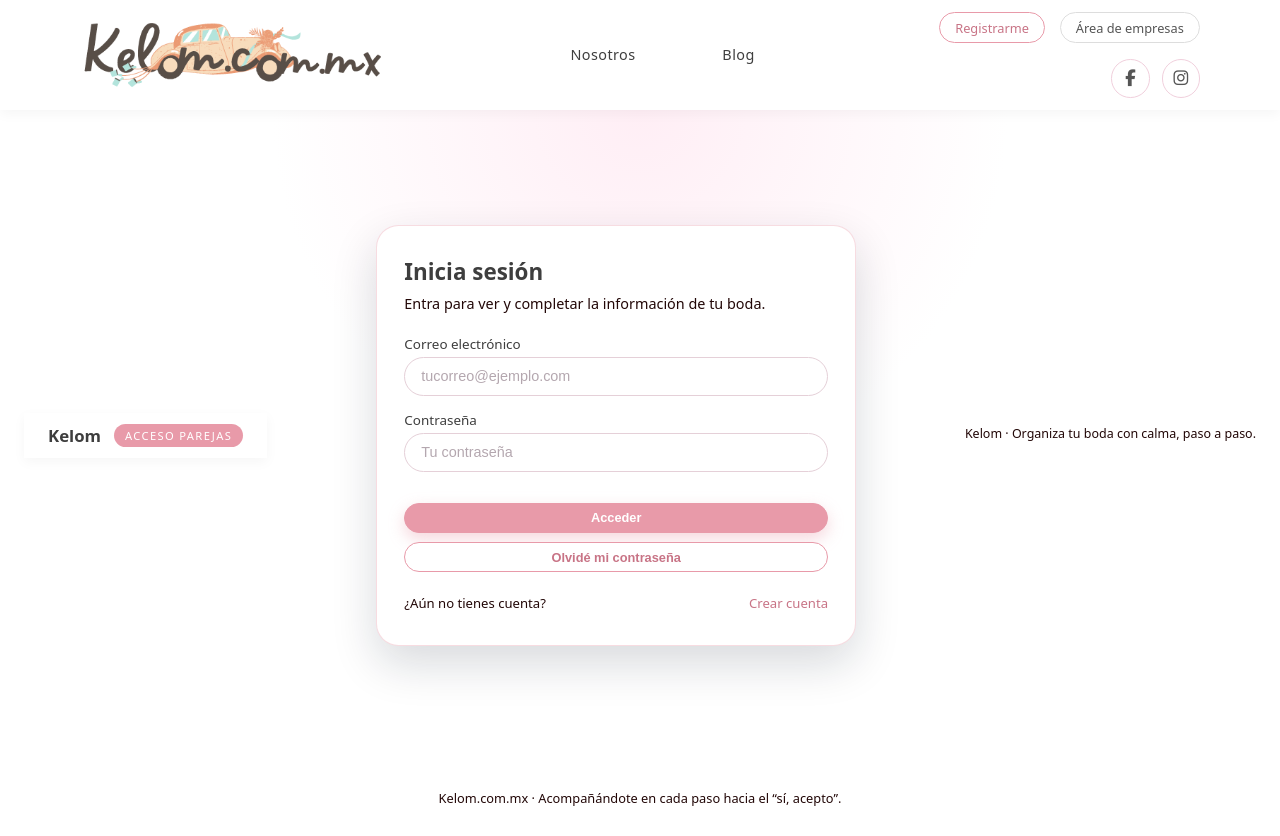
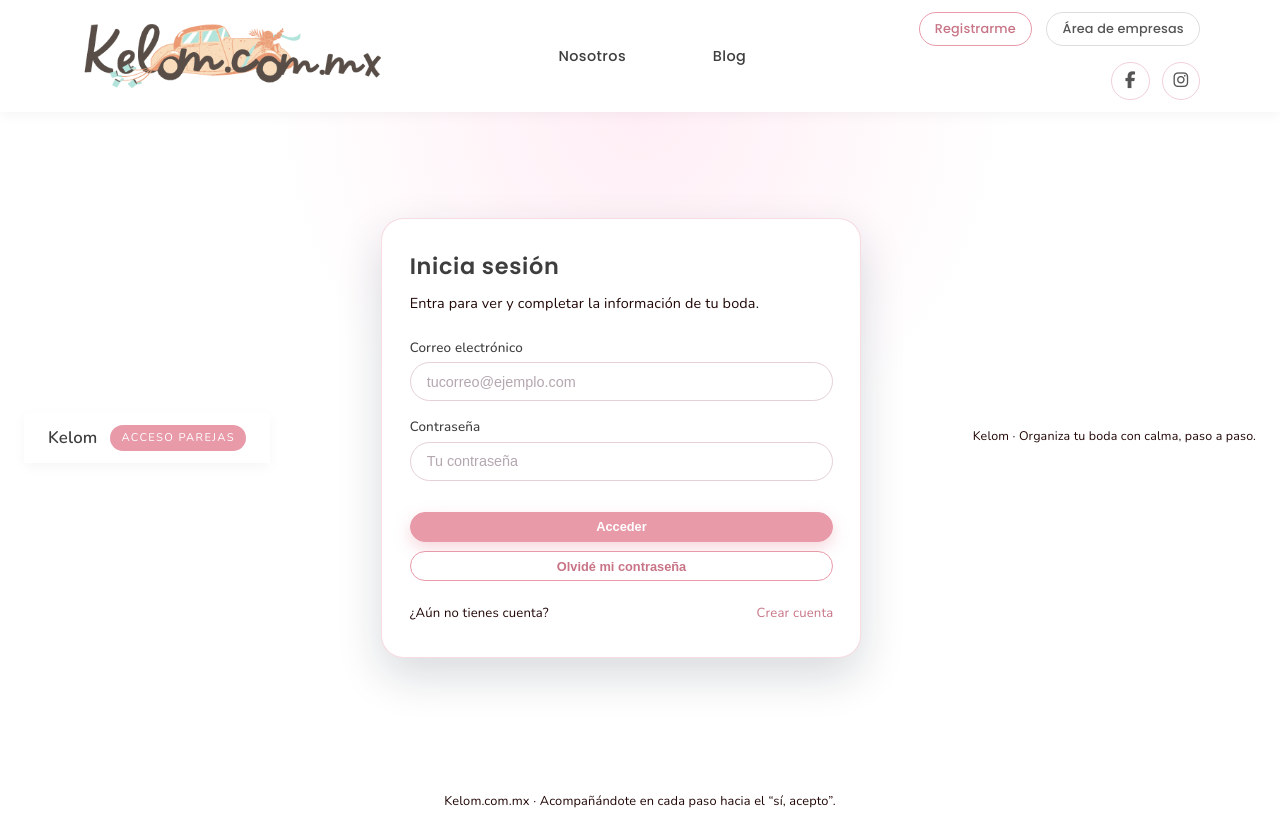
Before and after one commit to Genarohp7/kelom, a React (Vite) app: page /acceso in a window 1280 px wide. Built offline with nearby package versions, Linux system fonts and the light colour scheme.

Commit message:
change font on globalcss

```diff
--- a/src/styles/global.css
+++ b/src/styles/global.css
@@ -2,6 +2,9 @@
 @import url("../../Blocks/BlogPage.css");
 @import url("../../Blocks/Business/BusinessBenefitsPage.css");
 @import url("../../Blocks/User/UserAuth.css");
+
+/* Fuentes de Google: títulos (Poppins) y cuerpo (Nunito) */
+@import url("https://fonts.googleapis.com/css2?family=Poppins:wght@400;500;600;700&family=Nunito:wght@300;400;500;600&display=swap");
 
 :root {
   --color-bg: #fff7f3;
@@ -9,6 +12,11 @@
   --color-primary-dark: #c87486;
   --color-text-main: #3e3e3e;
   --color-text-soft: #220707;
+
+  --font-body: "Nunito", system-ui, -apple-system, BlinkMacSystemFont, "Segoe UI",
+    sans-serif;
+  --font-heading: "Poppins", system-ui, -apple-system, BlinkMacSystemFont,
+    "Segoe UI", sans-serif;
 }
 
 *,
@@ -19,10 +27,63 @@
 
 body {
   margin: 0;
-  font-family: system-ui, -apple-system, BlinkMacSystemFont, "Segoe UI",
-    sans-serif;
+  font-family: var(--font-body);
+  line-height: 1.6;
+  letter-spacing: 0.01em;
   background: radial-gradient(circle at top, #ffeef5 0, #fff 45%, #fff 100%);
   color: var(--color-text-main);
+}
+
+/* Titulares más "vivos" */
+h1,
+h2,
+h3,
+h4,
+h5,
+h6,
+.hero__title,
+.blog__title,
+.blog__featured-title,
+.blog-card__title,
+.about__title,
+.section-title,
+.register-card__title,
+.profile-card__title,
+.preview-card__title {
+  font-family: var(--font-heading);
+  font-weight: 600;
+  letter-spacing: 0.03em;
+}
+
+/* Subtítulos y textos largos, más suaves y legibles */
+p,
+.register-card__subtitle,
+.blog__subtitle,
+.blog__section-subtitle,
+.preview-card__subtitle {
+  font-family: var(--font-body);
+  font-weight: 400;
+}
+
+/* Navegación y botones con fuente de títulos para dar carácter */
+.header__nav-link,
+.header__btn,
+.business-register__logo-pill,
+.business-register__logo-text,
+.blog__badge,
+.blog__category-pill,
+.blog-card__tag,
+.preview-card__pill {
+  font-family: var(--font-heading);
+  font-weight: 500;
+}
+
+/* Textos más pequeños en áreas secundarias siguen el body pero suaves */
+.footer,
+.form__hint,
+.form__label,
+.form__error {
+  font-family: var(--font-body);
 }
 
 img {
@@ -275,7 +336,7 @@ a {
 @media (max-width: 600px) {
   .header__inner {
     flex-direction: column;
-    align-items: center;      /* centramos todo el contenido */
+    align-items: center; /* centramos todo el contenido */
     text-align: center;
     padding: 0.9rem 0 1.1rem;
     gap: 0.8rem;
@@ -298,7 +359,7 @@ a {
 
   .header__right {
     width: 100%;
-    align-items: center;      /* centramos botones + redes */
+    align-items: center; /* centramos botones + redes */
   }
 
   .header__actions {
```
